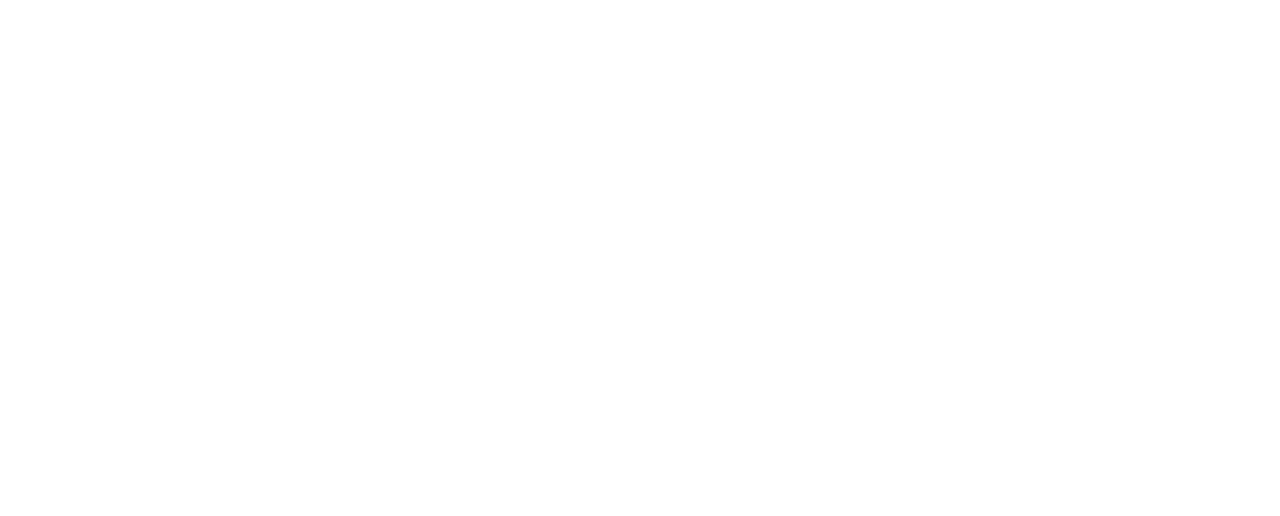
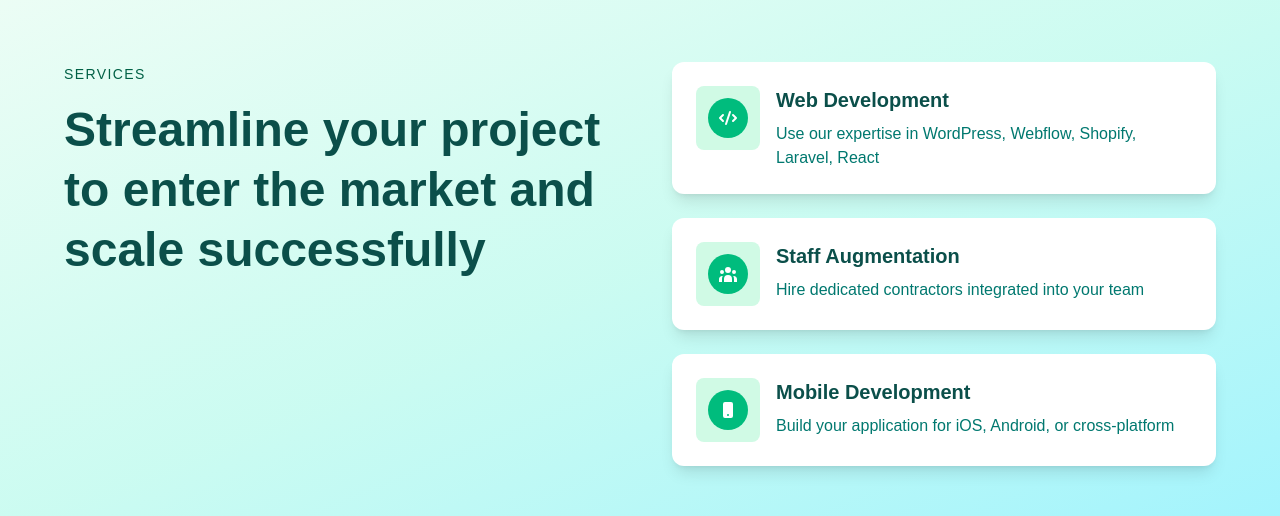
Before and after one commit to fahad-shakeel-dev/Personal-Portfolio, a Next.js app: page / in a window 1280 px wide. Shown: the part 558-1074 px from the top of the page. Before the commit the page ends 800 px from the top, so only its background shows below. Built offline with nearby package versions, Linux system fonts and the light colour scheme.

Commit message:
Complete Services Section

```diff
--- a/src/app/components/HomePage/HeroSection/Hero.js
+++ b/src/app/components/HomePage/HeroSection/Hero.js
@@ -3,7 +3,7 @@
 import React, { useState, useEffect } from 'react'
 import { Github, Linkedin, Twitter, ArrowRight } from 'lucide-react'
 import Image from 'next/image'
-import Counter from './SubComponents/Counter.js/Counter' // Import the separate Counter component
+import Counter from './SubComponents/Counter/Counter' // Import the Counter component
 
 // Array for decorative dots
 const decorativeDots = Array(6).fill('')
@@ -15,7 +15,7 @@
 
   // Typing effect for name
   useEffect(() => {
-    const text = "John Doe."
+    const text = 'John Doe.'
     let currentIndex = 0
     const interval = setInterval(() => {
       if (currentIndex <= text.length) {
@@ -29,7 +29,7 @@
 
     // Blinking cursor effect
     const cursorInterval = setInterval(() => {
-      setShowCursor(prev => !prev)
+      setShowCursor((prev) => !prev)
     }, 800)
 
     return () => {
@@ -272,7 +272,7 @@
               style={{ animationDelay: '0.6s' }}
             >
               <button className="group flex bg-emerald-600 hover:bg-emerald-700 text-white px-4 sm:px-6 py-2 sm:py-3 rounded-full btn-hover text-sm sm:text-base">
-                Let's Talk
+                Let&apos;s Talk
                 <ArrowRight className="ml-2 mt-1 h-4 w-4 arrow" />
               </button>
               <div className="flex gap-4">
@@ -297,7 +297,6 @@
             {/* Image container with responsive sizing */}
             <div className="relative w-full aspect-square max-w-[78vw] sm:max-w-md image-container mx-auto">
               {/* Decorative circles */}
-
               <div className="absolute -top-6 -right-6 w-20 sm:w-24 h-20 sm:h-24 border-4 border-emerald-500 rounded-full rotate" />
               <div className="absolute -bottom-6 -left-6 w-24 sm:w-32 h-24 sm:h-32 border-4 border-teal-300 rounded-full pulse" />
 
--- a/src/app/components/HomePage/Home.js
+++ b/src/app/components/HomePage/Home.js
@@ -1,5 +1,6 @@
+import Navbar from './Navbar/Navbar'
 import Hero from './HeroSection/Hero'
-import Navbar from './Navbar/Navbar'
+import Services from './ServiceSection/Service'
 import React from 'react'
 
 const Home = () => {
@@ -7,6 +8,7 @@
     <div>
         <Navbar/>
         <Hero/>
+        <Services/>
     </div>
   )
 }
--- /dev/null
+++ b/src/app/components/HomePage/ServiceSection/Service.jsx
@@ -0,0 +1,206 @@
+'use client'
+
+import React, { useRef, useEffect } from 'react'
+
+// Services section showcasing service cards
+export default function ServicesSection() {
+  const servicesRef = useRef(null)
+  const headingRef = useRef(null)
+  const cardsRef = useRef([])
+
+  // Add Intersection Observer for animations
+  useEffect(() => {
+    const observerOptions = {
+      root: null,
+      rootMargin: '0px',
+      threshold: 0.2,
+    }
+
+    // Animate heading
+    const headingObserver = new IntersectionObserver(([entry]) => {
+      if (entry.isIntersecting) {
+        entry.target.classList.add('animate')
+        headingObserver.unobserve(entry.target)
+      }
+    }, observerOptions)
+
+    // Animate cards with stagger effect
+    const cardObserver = new IntersectionObserver((entries) => {
+      entries.forEach((entry, index) => {
+        if (entry.isIntersecting) {
+          setTimeout(() => {
+            entry.target.classList.add('animate')
+          }, index * 200) // Stagger animation by 200ms
+          cardObserver.unobserve(entry.target)
+        }
+      })
+    }, observerOptions)
+
+    // Observe heading and cards
+    if (headingRef.current) {
+      headingObserver.observe(headingRef.current)
+    }
+    cardsRef.current.forEach((card) => {
+      if (card) cardObserver.observe(card)
+    })
+
+    // Cleanup observers
+    return () => {
+      if (headingRef.current) {
+        headingObserver.unobserve(headingRef.current)
+      }
+      cardsRef.current.forEach((card) => {
+        if (card) cardObserver.unobserve(card)
+      })
+    }
+  }, [])
+
+  // Function to add elements to cardsRef
+  const addToRefs = (el) => {
+    if (el && !cardsRef.current.includes(el)) {
+      cardsRef.current.push(el)
+    }
+  }
+
+  return (
+    <section
+      ref={servicesRef}
+      className="relative flex items-center px-4 sm:px-8 md:px-16 py-12 lg:py-16 z-10 bg-gradient-to-br from-emerald-50 via-teal-100 to-cyan-200"
+    >
+      {/* CSS for animations and responsive styling */}
+      <style jsx>{`
+        /* Animation for heading and cards */
+        .animate-on-scroll {
+          opacity: 0;
+          transform: translateY(100px);
+          transition: opacity 0.5s ease-out, transform 0.5s ease-out;
+        }
+
+        .animate-on-scroll.animate {
+          opacity: 1;
+          transform: translateY(0);
+        }
+
+        /* Ensure section height is content-driven */
+        section {
+          min-height: fit-content;
+        }
+
+        /* Responsive adjustments */
+        @media (max-width: 640px) {
+          .animate-on-scroll {
+            transform: translateY(50px); /* Smaller translate for small screens */
+          }
+        }
+      `}</style>
+
+      {/* Container with max-width for large screens */}
+      <div className="w-full max-w-[1300px] mx-auto grid grid-cols-1 lg:grid-cols-2 gap-8 sm:gap-12 lg:gap-16">
+        {/* Heading Section */}
+        <div className="relative">
+          <span className="text-emerald-800 text-xs sm:text-sm tracking-widest uppercase mb-4 inline-block">
+            SERVICES
+          </span>
+          <h2
+            ref={headingRef}
+            className="text-3xl sm:text-4xl md:text-5xl font-semibold leading-tight text-teal-900 animate-on-scroll"
+          >
+            Streamline your project to enter the market and scale successfully
+          </h2>
+        </div>
+
+        {/* Service Cards */}
+        <div className="space-y-6">
+          {/* Service Card 1 */}
+          <div
+            ref={addToRefs}
+            className="bg-white rounded-xl p-6 transition-all duration-300 hover:bg-emerald-50 hover:shadow-xl shadow-lg animate-on-scroll"
+          >
+            <div className="flex items-start gap-4">
+              <div className="bg-emerald-100 p-3 rounded-lg flex-shrink-0">
+                <div className="w-8 h-8 sm:w-10 sm:h-10 rounded-full bg-emerald-500 flex items-center justify-center">
+                  <svg
+                    xmlns="http://www.w3.org/2000/svg"
+                    className="h-4 w-4 sm:h-5 sm:w-5 text-white"
+                    viewBox="0 0 20 20"
+                    fill="currentColor"
+                  >
+                    <path
+                      fillRule="evenodd"
+                      d="M12.316 3.051a1 1 0 01.633 1.265l-4 12a1 1 0 11-1.898-.632l4-12a1 1 0 011.265-.633zM5.707 6.293a1 1 0 010 1.414L3.414 10l2.293 2.293a1 1 0 11-1.414 1.414l-3-3a1 1 0 010-1.414l3-3a1 1 0 011.414 0zm8.586 0a1 1 0 011.414 0l3 3a1 1 0 010 1.414l-3 3a1 1 0 11-1.414-1.414L16.586 10l-2.293-2.293a1 1 0 010-1.414z"
+                      clipRule="evenodd"
+                    />
+                  </svg>
+                </div>
+              </div>
+              <div>
+                <h3 className="text-lg sm:text-xl font-bold mb-2 text-teal-900">Web Development</h3>
+                <p className="text-teal-700 text-sm sm:text-base">
+                  Use our expertise in WordPress, Webflow, Shopify, Laravel, React
+                </p>
+              </div>
+            </div>
+          </div>
+
+          {/* Service Card 2 */}
+          <div
+            ref={addToRefs}
+            className="bg-white rounded-xl p-6 transition-all duration-300 hover:bg-emerald-50 hover:shadow-xl shadow-lg animate-on-scroll"
+          >
+            <div className="flex items-start gap-4">
+              <div className="bg-emerald-100 p-3 rounded-lg flex-shrink-0">
+                <div className="w-8 h-8 sm:w-10 sm:h-10 rounded-full bg-emerald-500 flex items-center justify-center">
+                  <svg
+                    xmlns="http://www.w3.org/2000/svg"
+                    className="h-4 w-4 sm:h-5 sm:w-5 text-white"
+                    viewBox="0 0 20 20"
+                    fill="currentColor"
+                  >
+                    <path d="M13 6a3 3 0 11-6 0 3 3 0 016 0zM18 8a2 2 0 11-4 0 2 2 0 014 0zM14 15a4 4 0 00-8 0v3h8v-3zM6 8a2 2 0 11-4 0 2 2 0 014 0zM16 18v-3a5.972 5.972 0 00-.75-2.906A3.005 3.005 0 0119 15v3h-3zM4.75 12.094A5.973 5.973 0 004 15v3H1v-3a3 3 0 013.75-2.906z" />
+                  </svg>
+                </div>
+              </div>
+              <div>
+                <h3 className="text-lg sm:text-xl font-bold mb-2 text-teal-900">Staff Augmentation</h3>
+                <p className="text-teal-700 text-sm sm:text-base">
+                  Hire dedicated contractors integrated into your team
+                </p>
+              </div>
+            </div>
+          </div>
+
+          {/* Service Card 3 */}
+          <div
+            ref={addToRefs}
+            className="bg-white rounded-xl p-6 transition-all duration-300 hover:bg-emerald-50 hover:shadow-xl shadow-lg animate-on-scroll"
+          >
+            <div className="flex items-start gap-4">
+              <div className="bg-emerald-100 p-3 rounded-lg flex-shrink-0">
+                <div className="w-8 h-8 sm:w-10 sm:h-10 rounded-full bg-emerald-500 flex items-center justify-center">
+                  <svg
+                    xmlns="http://www.w3.org/2000/svg"
+                    className="h-4 w-4 sm:h-5 sm:w-5 text-white"
+                    viewBox="0 0 20 20"
+                    fill="currentColor"
+                  >
+                    <path
+                      fillRule="evenodd"
+                      d="M7 2a2 2 0 00-2 2v12a2 2 0 002 2h6a2 2 0 002-2V4a2 2 0 00-2-2H7zm3 14a1 1 0 100-2 1 1 0 000 2z"
+                      clipRule="evenodd"
+                    />
+                  </svg>
+                </div>
+              </div>
+              <div>
+                <h3 className="text-lg sm:text-xl font-bold mb-2 text-teal-900">Mobile Development</h3>
+                <p className="text-teal-700 text-sm sm:text-base">
+                  Build your application for iOS, Android, or cross-platform
+                </p>
+              </div>
+            </div>
+          </div>
+        </div>
+      </div>
+    </section>
+  )
+}
```
Also changed, not shown: src/app/components/HomePage/HeroSection/SubComponents/Counter/Counter.jsx (renamed from src/app/components/HomePage/HeroSection/SubComponents/Counter.js/Counter.jsx).
